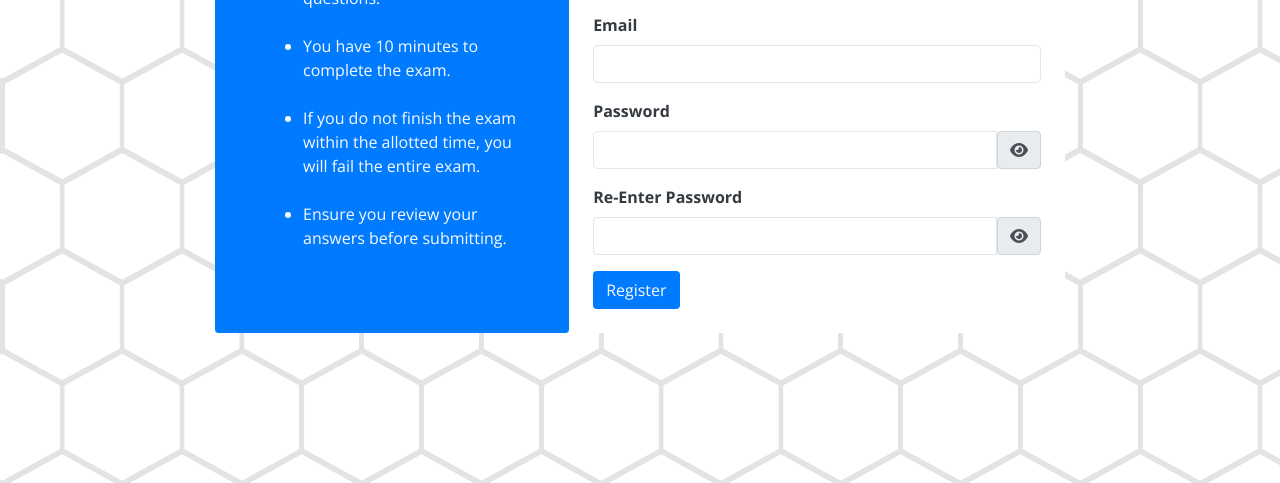
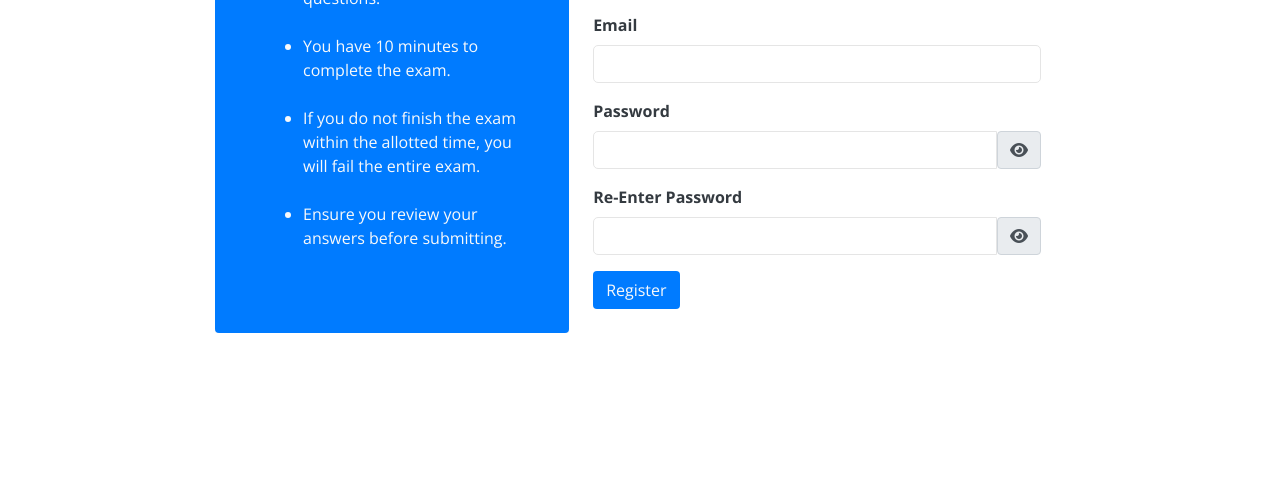
Before and after one commit to MKHNENE1/Examination-System, a plain HTML site: page index.html in a window 1280 px wide. Shown: the part 317-800 px from the top of the page. Drawn offline with nearby package versions, Linux system fonts and the light colour scheme.

Commit message:
Update index.css

```diff
--- a/css/index.css
+++ b/css/index.css
@@ -1,7 +1,7 @@
 body {
   margin: 0;
   font-family: "Open Sans", sans-serif;
-  background-color: rgb(228, 227, 227);
+  background-color: white;
 }
 
 body {
```
